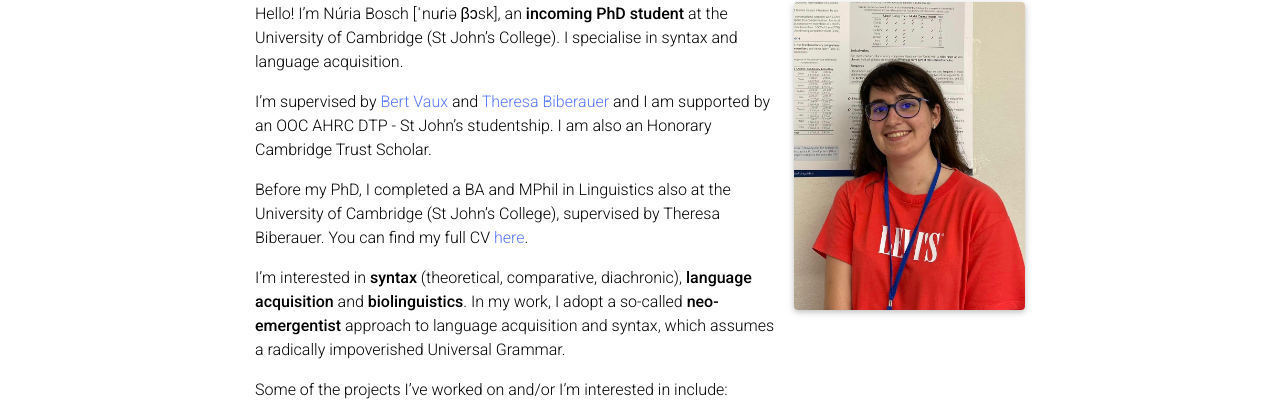
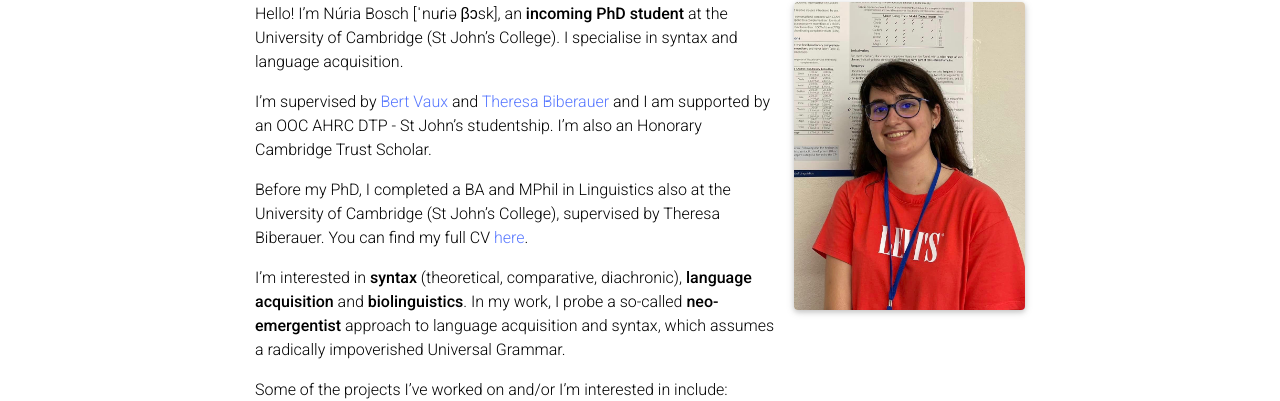
Before and after one commit to nuria-bosch/nuria-bosch.github.io, a Jekyll site: the page built from _pages/about.md, in a window 1280 px wide and 1031 px high. Shown: the part 199-600 px from the top of the window. Built offline with Jekyll 4.4.1, drawn with Linux system fonts in a browser that asks for light colours; full-size pictures stand in for the smaller copies a plugin makes; emoji names are drawn with the system emoji font; comment, search, counter and statistics services are not loaded; a style sheet for code colours, icons or effects is not loaded.

Commit message:
Update about.md

```diff
--- a/_pages/about.md
+++ b/_pages/about.md
@@ -18,11 +18,11 @@
 
 Hello! I'm Núria Bosch [ˈnuɾiə βɔsk], an **incoming PhD student** at the University of Cambridge (St John's College). I specialise in syntax and language acquisition.
 
-I'm supervised by [Bert Vaux](https://www.mmll.cam.ac.uk/bv230) and [Theresa Biberauer](https://www.mmll.cam.ac.uk/dr-theresa-biberauer) and I am supported by an OOC AHRC DTP - St John's studentship. I am also an Honorary Cambridge Trust Scholar.
+I'm supervised by [Bert Vaux](https://www.mmll.cam.ac.uk/bv230) and [Theresa Biberauer](https://www.mmll.cam.ac.uk/dr-theresa-biberauer) and I am supported by an OOC AHRC DTP - St John's studentship. I'm also an Honorary Cambridge Trust Scholar.
 
 Before my PhD, I completed a BA and MPhil in Linguistics also at the University of Cambridge (St John's College), supervised by Theresa Biberauer. You can find my full CV [here](https://nuria-bosch.github.io/assets/pdf/cv.pdf).
 
-I'm interested in **syntax** (theoretical, comparative, diachronic), **language acquisition** and **biolinguistics**. In my work, I adopt a so-called **neo-emergentist** approach to language acquisition and syntax, which assumes a radically impoverished Universal Grammar.
+I'm interested in **syntax** (theoretical, comparative, diachronic), **language acquisition** and **biolinguistics**. In my work, I probe a so-called **neo-emergentist** approach to language acquisition and syntax, which assumes a radically impoverished Universal Grammar.
 
 Some of the projects I've worked on and/or I'm interested in include:
 
```
